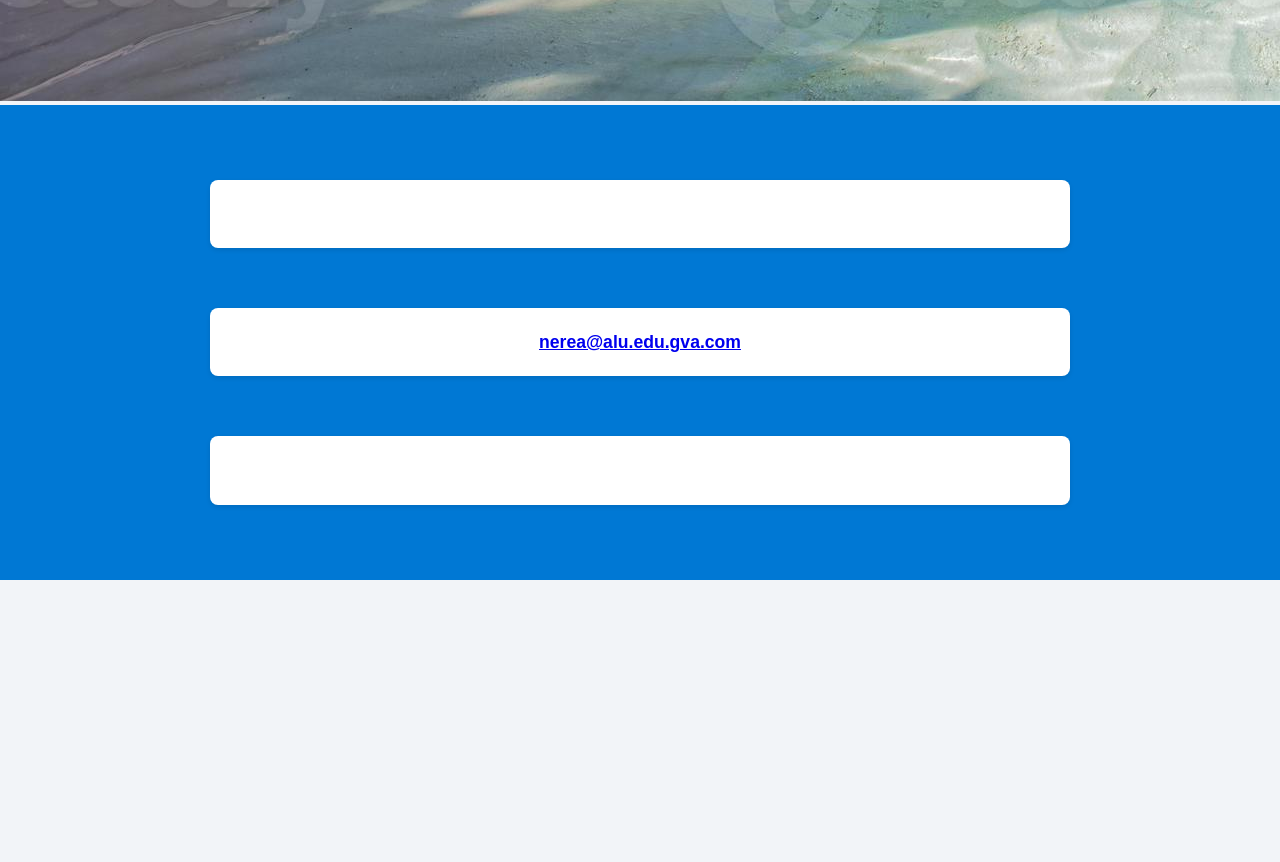
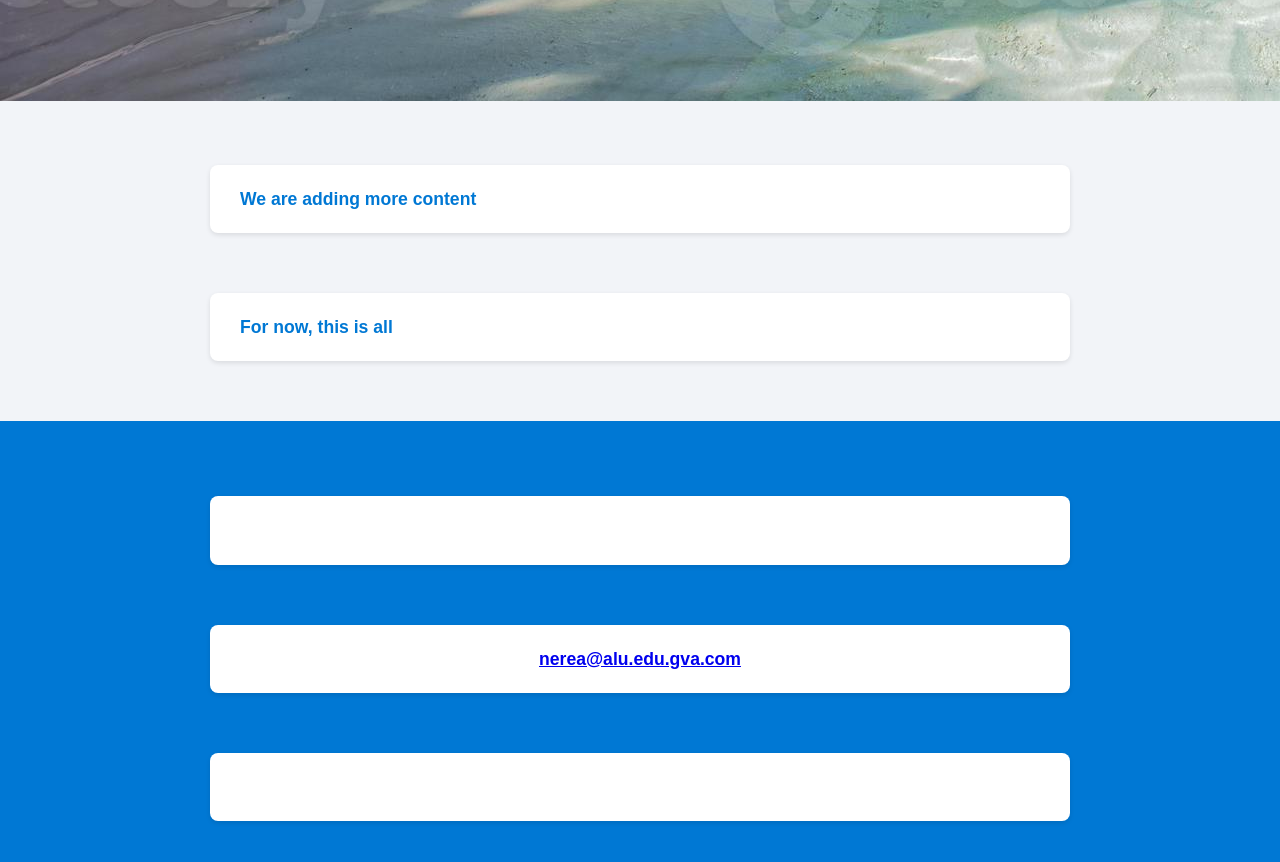
Before and after one commit to Aerenst/Exercise_Unit5_website, a plain HTML site: page index.html in a window 1280 px wide. Shown: the part 2047-2909 px from the top of the page. Before the commit the page ends 2627 px from the top, so only its background shows below. Drawn offline with Linux system fonts and the light colour scheme.

Commit message:
Changes on the main branch

```diff
--- a/index.html
+++ b/index.html
@@ -8,6 +8,8 @@
 <p>This is an example paragraph. Anything in the <strong>body</
 srong> tag will appear on the page.</p>
 <img src="picture.jpg" alt="Image description">
+<p>We are adding more content</p>
+<p>For now, this is all</p>
 </body>
  <footer>
 <p>Company: Developtment Environments</p>
```
